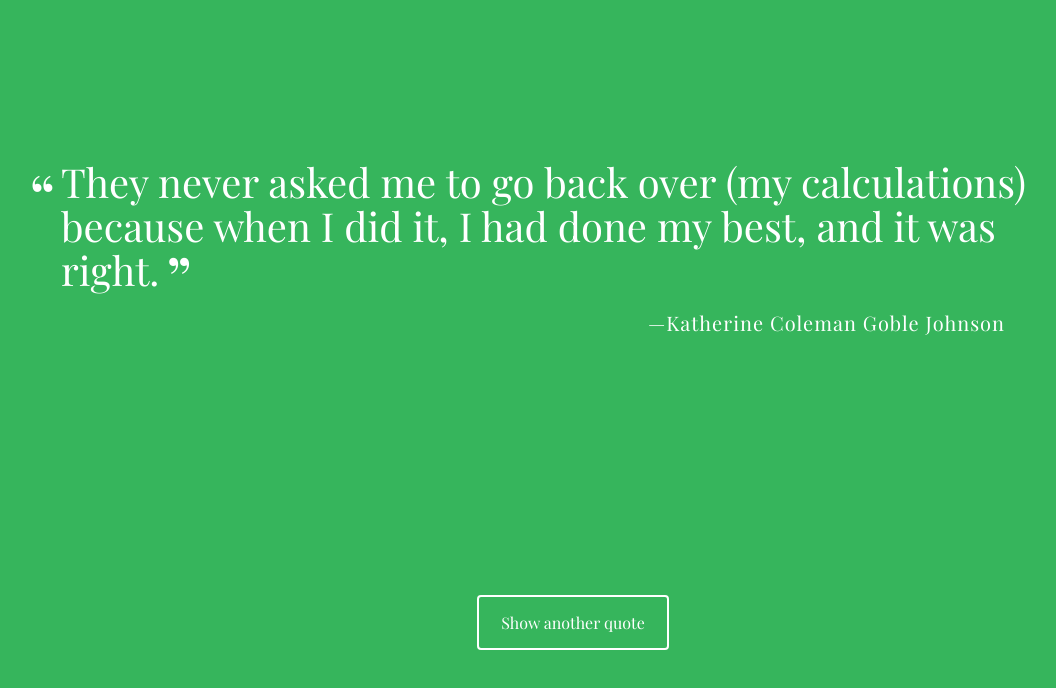
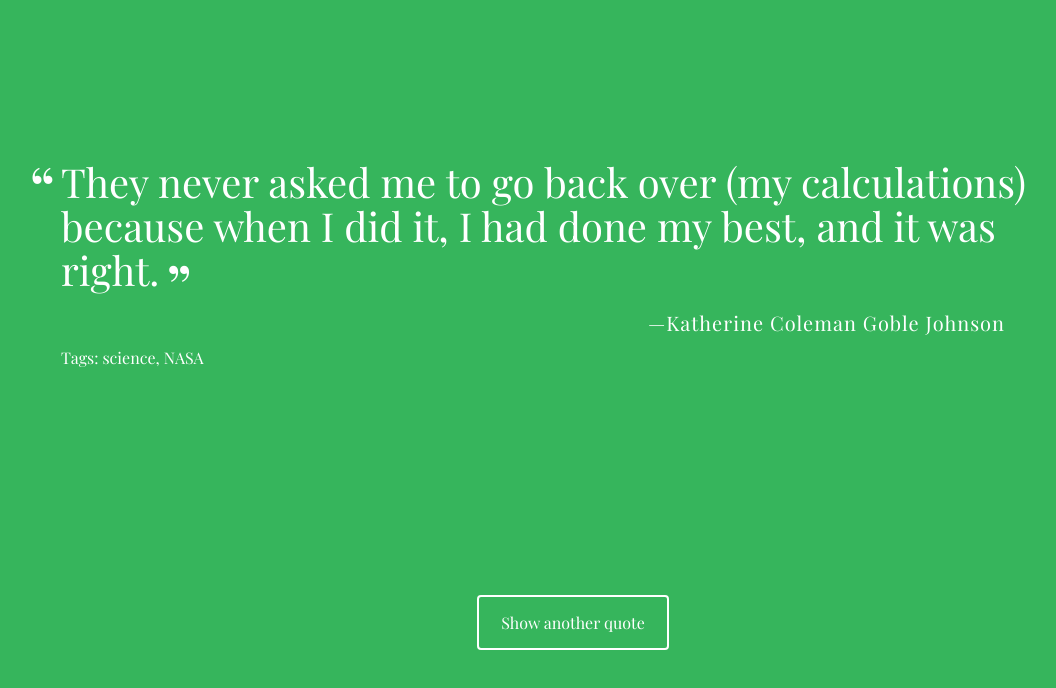
Before and after one commit to sarahflynn/random-quote-generator, a plain HTML site: page index.html in a window 1280 px wide. Both pictures are taken after a click on the button "Show another quote". Shown: the whole page, without its empty margins (67-1123 px from the left). Drawn offline with nearby package versions, Linux system fonts and the light colour scheme; a web font is replaced by a local one.

Commit message:
added tags

```diff
--- a/css/styles.css
+++ b/css/styles.css
@@ -19,7 +19,7 @@ body {
 }
 
 .quote {
-  font-size: 2.5rem;
+  font-size: 1.5rem;
   font-weight: 400;
   line-height: 1.1;
   position: relative;
@@ -27,8 +27,8 @@ body {
 }
 
 .quote:before, .quote:after {
-  font-size: 3rem;
-  line-height: 2.5rem;
+  font-size: 2rem;
+  line-height: 1.5rem;
   position: absolute;
 }
 
--- a/js/script.js
+++ b/js/script.js
@@ -17,26 +17,31 @@ project 1 - A Random Quote Generator
 
 let quotes = [
   {
-    quote: 'Humans are allergic to change.They love to say, ‘We’ve always done it this way.’ I try to fight that.That’s why I have a clock on my wall that runs counterclockwise.',
+    quote: 'Humans are allergic to change. They love to say, ‘We’ve always done it this way.’ I try to fight that. That’s why I have a clock on my wall that runs counterclockwise.',
     source: 'Grace Hopper',
-    citation: 'Code Like a Girl'
+    citation: 'Code Like a Girl',
+    tags: ['science', 'humor']
   },
   {
     quote: 'They never asked me to go back over (my calculations) because when I did it, I had done my best, and it was right.',
-    source: 'Katherine Coleman Goble Johnson'
+    source: 'Katherine Coleman Goble Johnson',
+    tags: ['science', 'NASA']
   },
   {
     quote: 'When I first started using the phrase software engineering, it was considered to be quite amusing. They used to kid me about my radical ideas. Software eventually and necessarily gained the same respect as any other discipline.',
     source: 'Margaret Hamilton',
-    year: 2014
+    year: 2014,
+    tags: ['science', 'engineering', 'software']
   },
   {
     quote: 'Nothing in life is to be feared, it is only to be understood. Now is the time to understand more, so that we may fear less.',
-    source: 'Marie Curie'
+    source: 'Marie Curie',
+    tags: ['science', 'fear']
   },
   {
     quote: 'The quality, relevance, and impact of the products and services output by the technology sector can only be improved by having the people who are building them be demographically representative of the people who are using them.',
-    source: 'Tracy Chou'
+    source: 'Tracy Chou',
+    tags: ['technology', 'business']
   }
 ];
 
@@ -78,6 +83,15 @@ function printQuote() {
     html += `<span class="citation">${quote.citation}</span>`
   } else if(quote.year) {
     `<span class="year">${quote.year}</span>`
+  } else if(quote.tags) {
+    html += `<p class="tags">Tags: `
+    for(let i = 0; i < quote.tags.length; i++) {
+      html += `${quote.tags[i]}`
+      if(i !== (quote.tags.length - 1)) {
+        html += ', ';
+      }
+    }
+    html += `</p>`
   }
   html += `</p>`;
   quoteBox = document.getElementById('quote-box');
```
